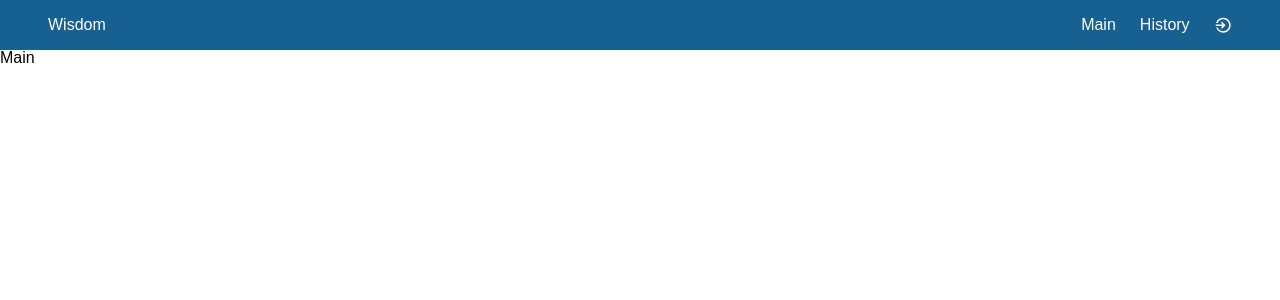
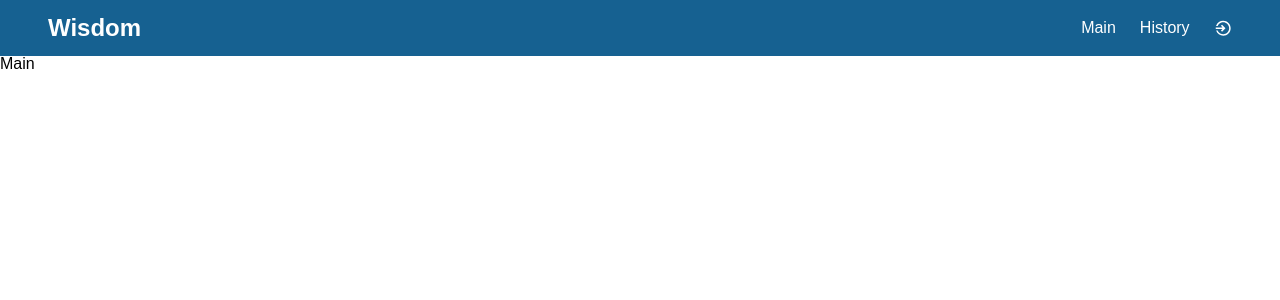
Before and after one commit to next-shiyon/wisdom, a React (Vite) app: page / in a window 1280 px wide. Shown: the top 300 px of the page. Built offline with nearby package versions, Linux system fonts and the light colour scheme.

Commit message:
🩹 add h2 tag to logo

```diff
--- a/src/components/header/index.tsx
+++ b/src/components/header/index.tsx
@@ -10,7 +10,9 @@ export default function Header() {
 
   return (
     <HeaderContainer>
-      <Link to="/">Wisdom</Link>
+      <Link to="/">
+        <h2>Wisdom</h2>
+      </Link>
       <StyledNavigation>
         {navigation.map((menu, index) => (
           <li key={index}>
```
